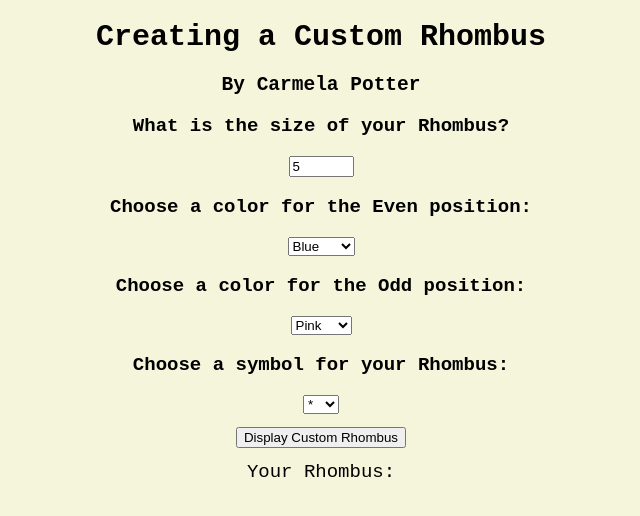
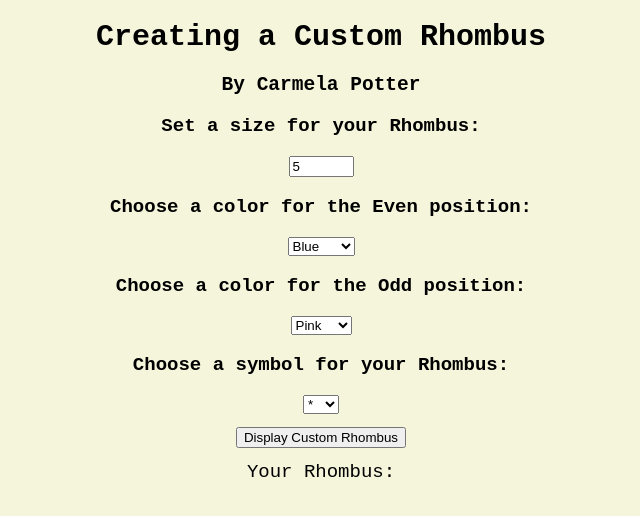
Before and after one commit to carmpott/lemonkeys, a plain HTML site: page rhombus/index.html in a window 1280 px wide. Shown: the whole page, without its empty margins (319-959 px from the left). Drawn offline with Linux system fonts and the light colour scheme.

Commit message:
Update index.html
changed user input titles

```diff
--- a/rhombus/index.html
+++ b/rhombus/index.html
@@ -16,7 +16,7 @@
   <h2>By Carmela Potter</h2>
 
 
-<h3><label>What is the size of your Rhombus?</label><br></h3>
+<h3><label>Set a size for your Rhombus:</label><br></h3>
 <input type="text" id="rHeight" value="5" size="5">
 <br>
 <h3><label>Choose a color for the Even position:</label><br></h3>
```
